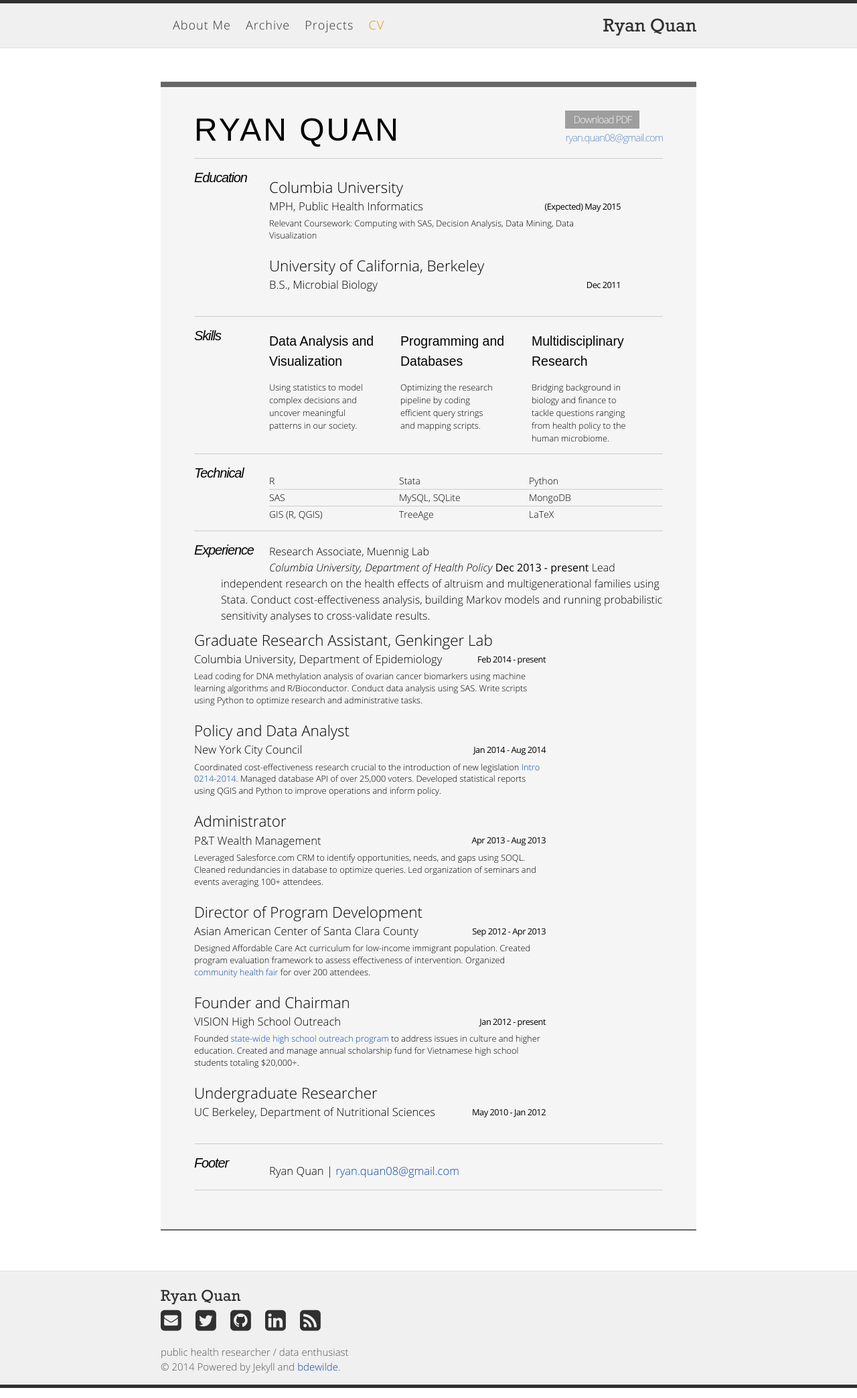
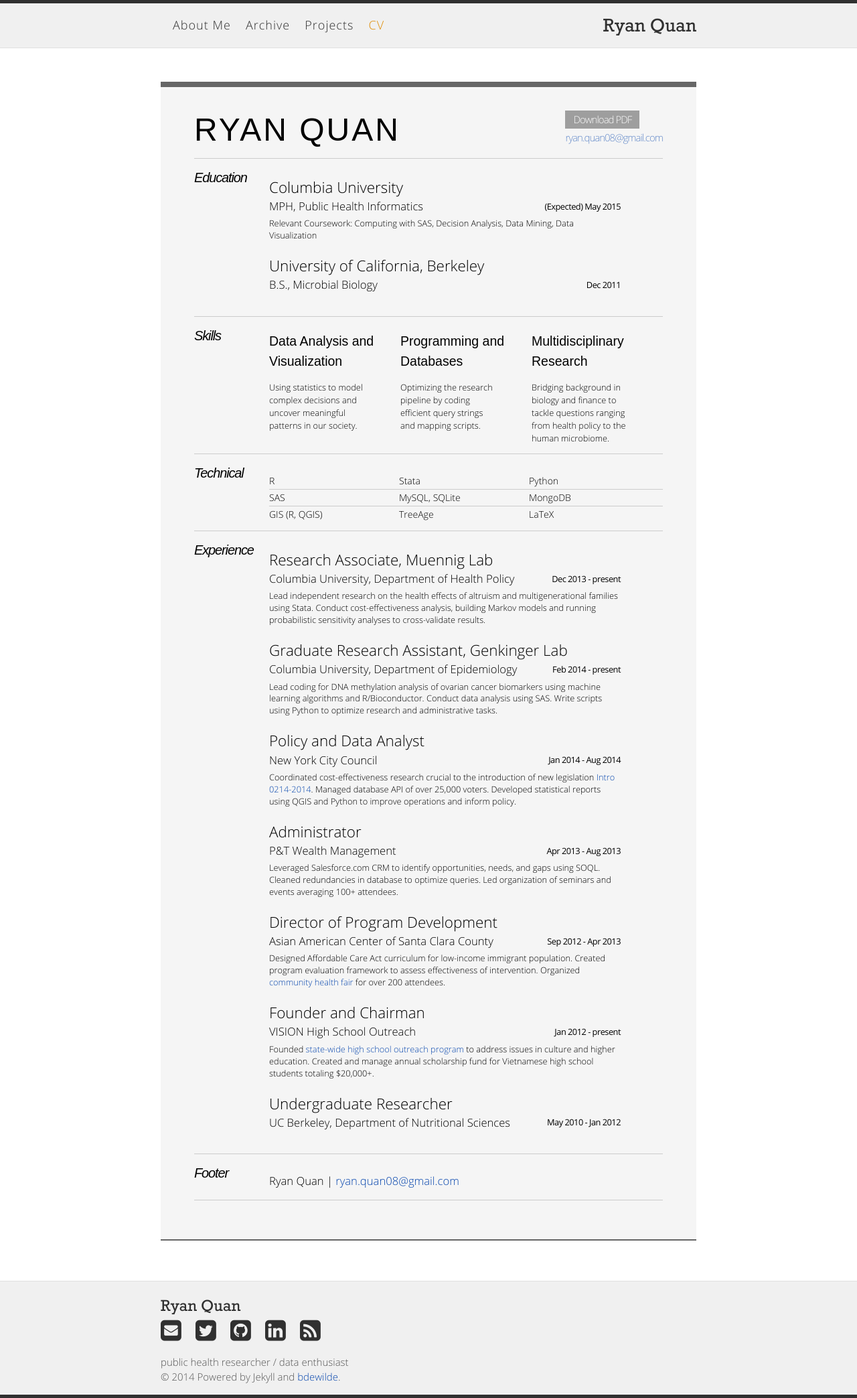
Before and after one commit to rcquan/rcquan.github.io, a Jekyll site: the page built from 04-resume.md, in a window 1280 px wide. Shown: the whole page at 67% size. Built offline with Jekyll 4.4.1, drawn with Linux system fonts in a browser that asks for light colours; nearby versions of some CDN libraries.

Commit message:
oops, formatting

```diff
--- a/04-resume.md
+++ b/04-resume.md
@@ -592,12 +592,14 @@ Relevant Coursework: Computing with SAS, Decision Analysis, Data Mining, Data Vi
 
 <h3 id="experience">Experience</h3>
 
+<dl>
+
 <dt>Research Associate, Muennig Lab</dt>
 <dd><em>Columbia University, Department of Health Policy</em>
 <strong>Dec 2013 - present</strong>
 Lead independent research on the health effects of altruism and multigenerational families using Stata. Conduct cost-effectiveness analysis, building Markov models and running probabilistic sensitivity analyses to cross-validate results.</dd>
 
-<dl>
+
 <dt>Graduate Research Assistant, Genkinger Lab</dt>
 <dd><em>Columbia University, Department of Epidemiology</em>
 <strong>Feb 2014 - present</strong>
```
